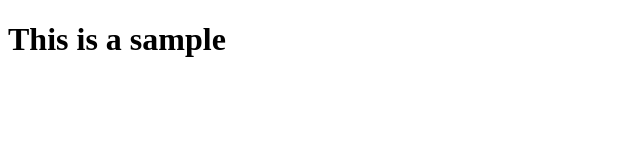
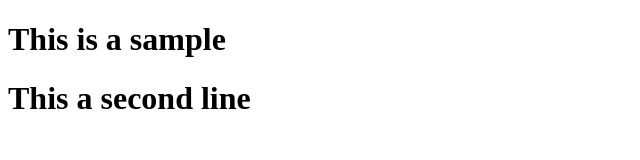
Before and after one commit to Priyanshu-Joshi/test_demo, a plain HTML site: page index.html in a window 1280 px wide. Shown: the whole page, without its empty margins (0-640 px from the left). Drawn offline with Linux system fonts and the light colour scheme.

Commit message:
third commit

```diff
--- a/index.html
+++ b/index.html
@@ -5,5 +5,6 @@
 </head>
 <body>
 	<h1>This is a sample</h1>
+	<h1>This a second line</h1>
 </body>
 </html>
```
